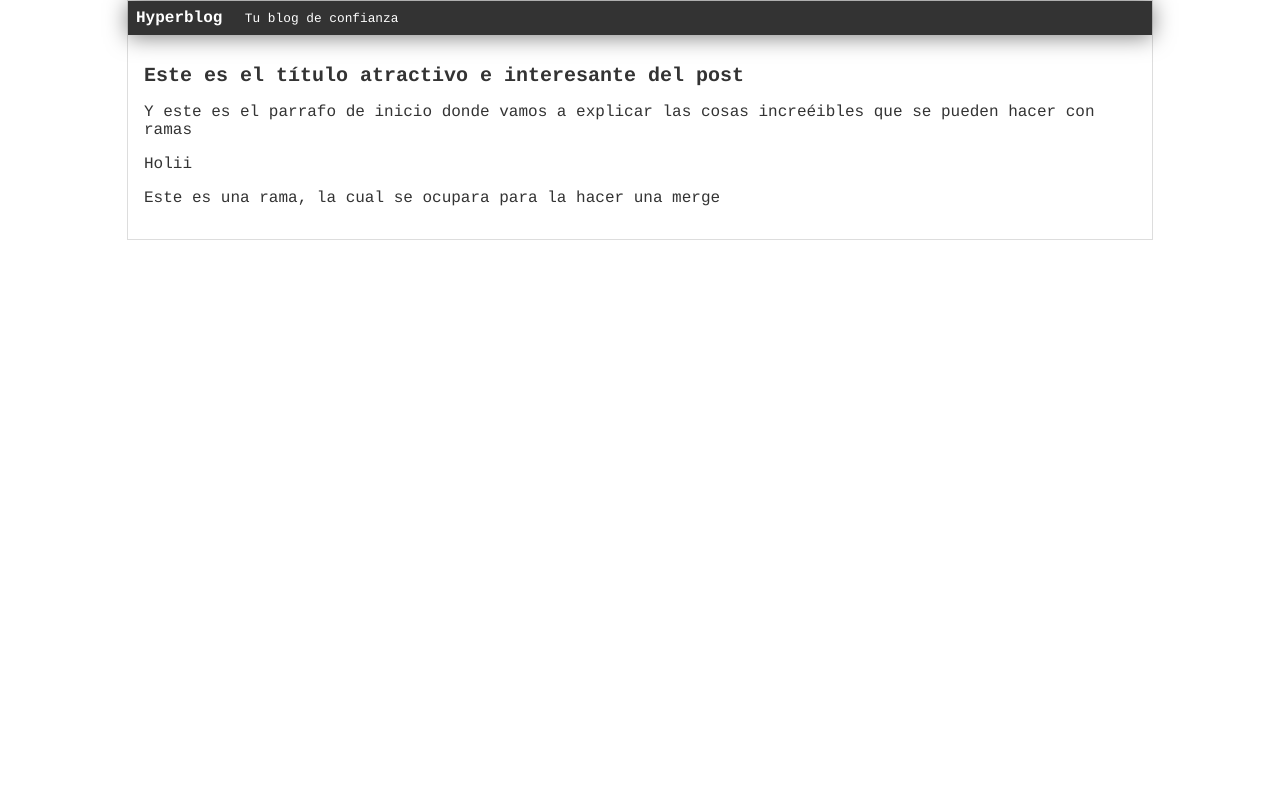
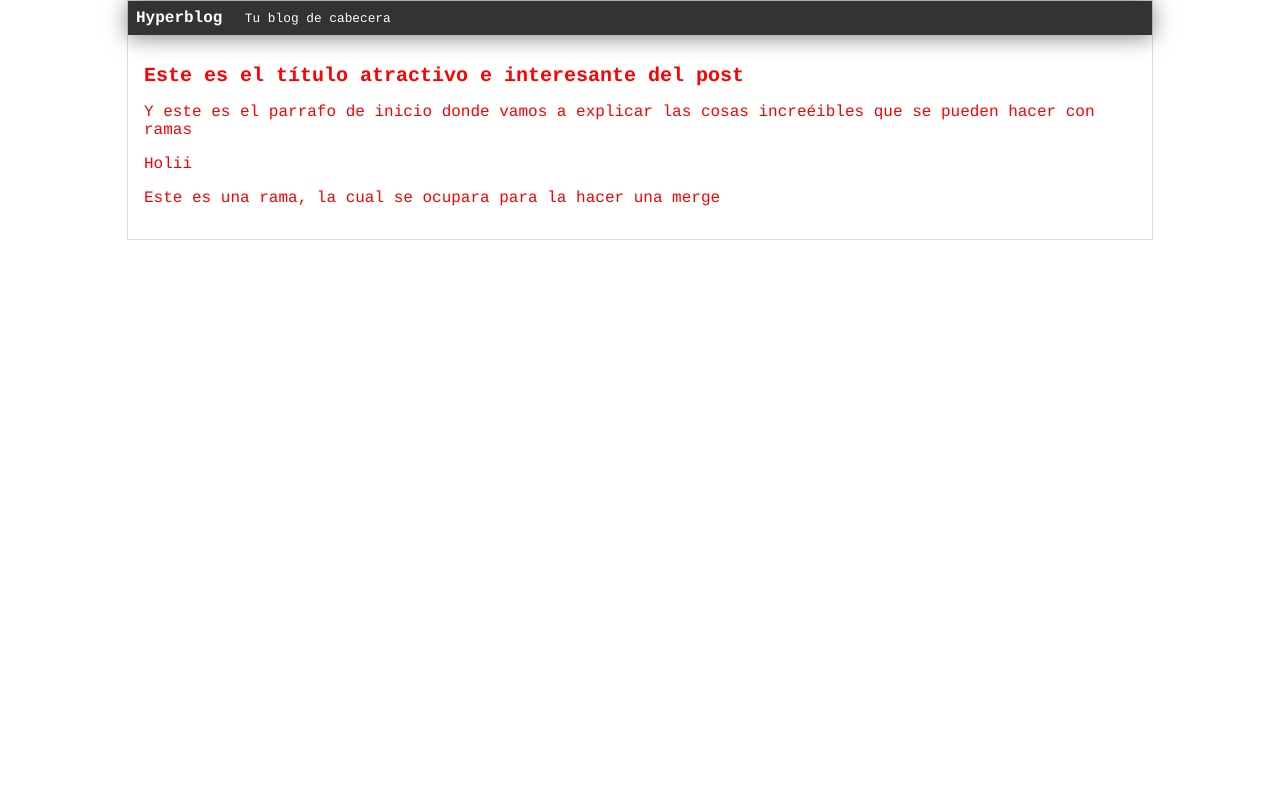
Before and after one commit to CarefreeBird004/Curso-Java-Backend-CDMX, a PHP site: page /blogpost.html in a window 1280 px wide. Run offline with PHP 8.4, Linux system fonts and the light colour scheme.

Commit message:
Modifique la cabecera y el color del texto

```diff
--- a/blogpost.html
+++ b/blogpost.html
@@ -7,7 +7,7 @@
         <div id="container">
             <div id="cabecera">
                 Hyperblog
-                <span id="tagline">Tu blog de  confianza</span>
+                <span id="tagline">Tu blog de cabecera</span>
             </div>
             <div id="post">
                 <h1>Este es el título atractivo e interesante del post</h1>
--- a/css/estilos.css
+++ b/css/estilos.css
@@ -1,6 +1,6 @@
 body
 {
-    color: #333;
+    color: red;
     text-align: center;
     font-family: Courier;
     font-size:  16px;
```
